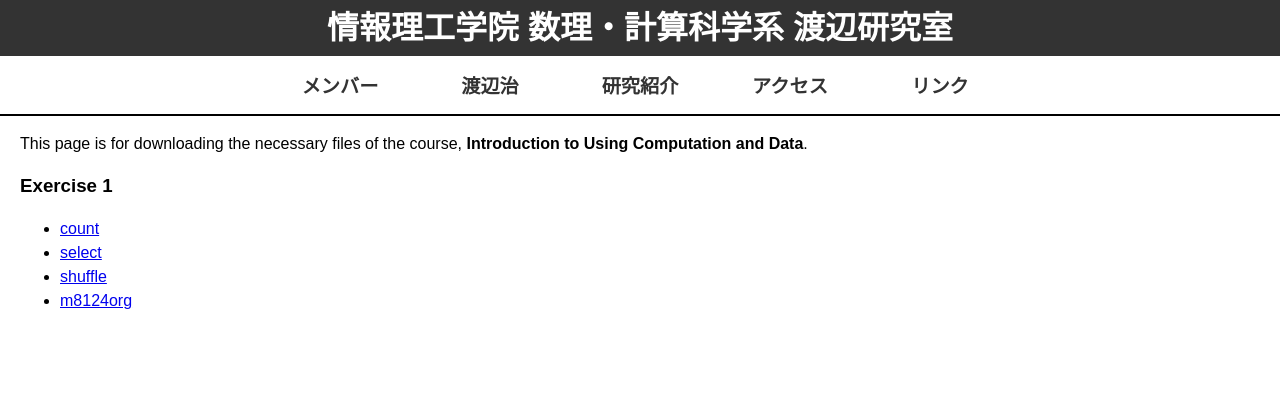
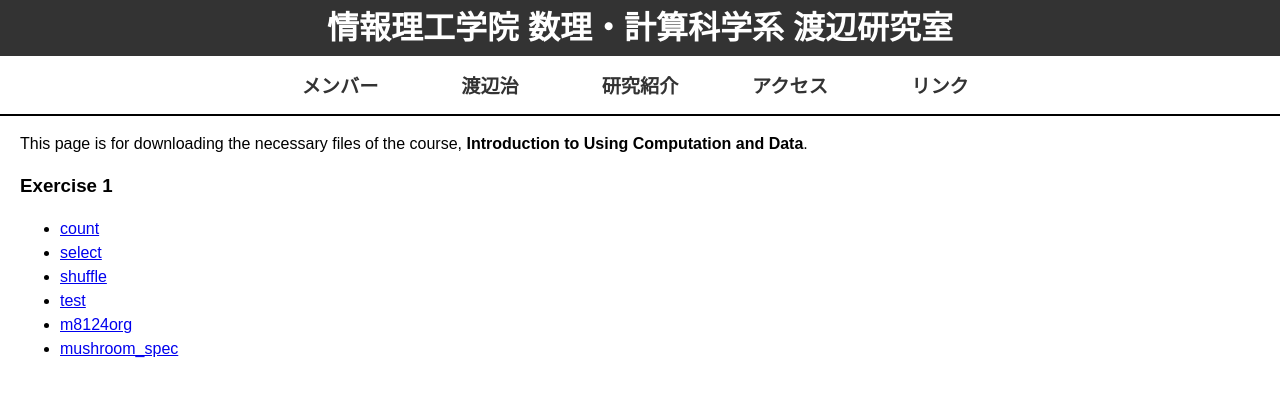
Before and after one commit to watanabe-laboratory/watanabe-laboratory.github.io, a Jekyll site: the page built from DataMining/index.md, in a window 1280 px wide. Shown: the top 397 px of the page. Built offline with Jekyll 4.4.1, drawn with Linux system fonts in a browser that asks for light colours.

Commit message:
update ex

```diff
--- a/DataMining/index.md
+++ b/DataMining/index.md
@@ -9,4 +9,6 @@ This page is for downloading the necessary files of the course, **Introduction t
 - [count](./ex1/count.py)
 - [select](./ex1/select.py)
 - [shuffle](./ex1/shuffle.py)
+- [test](./ex1/test.py)
 - [m8124org](./ex1/m8124org.txt)
+- [mushroom_spec](./ex1/mushroom_spec.txt)
```
